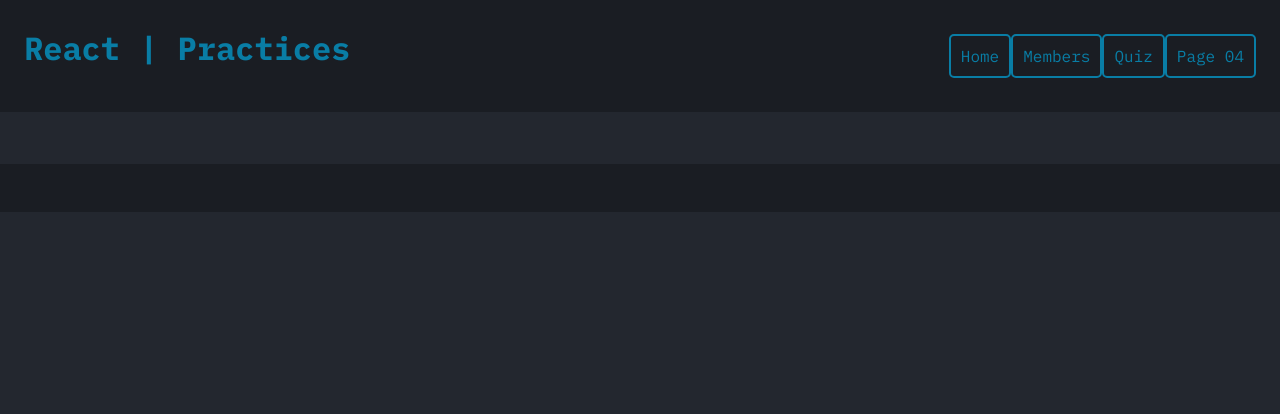
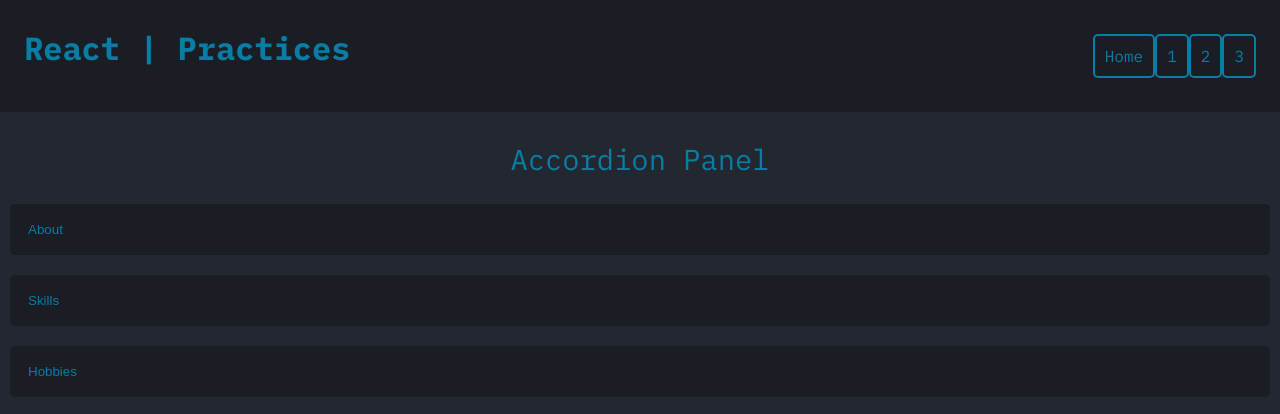
Before and after one commit to HulyaMartli/ReactExercises03-Practice, a React (Vite) app: page /accordion_panel in a window 1280 px wide. Shown: the top 414 px of the page. Built offline with nearby package versions, Linux system fonts and the light colour scheme.

Commit message:
accordion panel w react

```diff
--- a/src/App.jsx
+++ b/src/App.jsx
@@ -7,6 +7,7 @@ import { Page01 } from './pages/Page01'
 import { Page02 } from './pages/Page02'
 import { Routes, Route } from "react-router";
 import { Page03 } from './pages/Page03'
+import { Page04 } from './pages/Page04'
 
 
 function App() {
@@ -22,6 +23,7 @@ function App() {
         <Route path="/" element={<Page01/>} />
         <Route path="/members" element={<Page02/>} />
         <Route path="/quiz" element={<Page03 />} />
+        <Route path="/accordion_panel" element={<Page04 />} />
       </Routes>
     </main>
     <footer className={styles.NavFooter}></footer>
--- /dev/null
+++ b/src/assets/styles/AccordionPanel.module.css
@@ -0,0 +1,18 @@
+.Accordion{
+    cursor: pointer;
+    padding: 18px;
+    width: 100%;
+    text-align: left;
+    border: none;
+    outline: none;
+    transition: 0.4s;
+}
+
+.Panel {
+    padding: 18px;
+    background-color: lightslategrey;
+    overflow: hidden;
+    width: 100%;
+    transition: 0.4s;
+    border-radius: 5px;
+}
--- /dev/null
+++ b/src/components/AccordionPanel.jsx
@@ -0,0 +1,40 @@
+import { DATA_ME } from "../data"
+import styles from "../assets/styles/AccordionPanel.module.css"
+import { useState } from "react"
+
+export function AccordionBody() {
+
+    return (
+        <>
+        {
+            DATA_ME.map((d) => (
+                <AccordionPanel key={d.id} {...d} />
+            ))
+        }
+        </>
+
+    )
+
+}
+
+function AccordionPanel({ title, content }) {
+    const [hidden, setHidden] = useState(true)
+
+    function handleClick() {
+        if (hidden === true) {
+            setHidden(false);
+        } else {
+            setHidden(true);
+        }
+
+
+    }
+    return (
+        <>
+            <button type="button" onClick={handleClick} className={styles.Accordion}>{title}</button>
+            <div className={styles.Panel} hidden={hidden}>
+                <p>{content}</p>
+            </div>
+        </>
+    )
+}
--- a/src/components/NavMain.jsx
+++ b/src/components/NavMain.jsx
@@ -9,13 +9,13 @@ export function NavMain(){
                  <NavLink to="/">Home</NavLink>
             </li>
             <li>
-                <NavLink to="/members">Members</NavLink>
+                <NavLink to="/members">1</NavLink>
             </li>
             <li>
-                <NavLink to="/quiz">Quiz</NavLink>
+                <NavLink to="/quiz">2</NavLink>
             </li>
             <li>
-                <NavLink to="/04">Page 04</NavLink>
+                <NavLink to="/accordion_panel">3</NavLink>
             </li>
         </ul>
     </nav>
--- a/src/data.js
+++ b/src/data.js
@@ -4,4 +4,10 @@ export const DATA_MEMBERS = [
     {id:2, name:"Doruk Tokinan", isOnline:true, profession:"Frontend Developer", email:"doruk@example.com"},
     {id:3, name:"Betül Varol", isOnline:false, profession:"Frontend Developer", email:"betul@example.com"},
     {id:4, name:"Ali Can", isOnline:false, profession:"Dentist", email:"ali@example.com"}
+];
+
+export const DATA_ME = [
+    {id:0,title:"About", content:"Frontend Developer"},
+    {id:1,title:"Skills", content:"HTML5 - CSS3 - JS - React"},
+    {id:2,title:"Hobbies", content:"Photography - Gaming - Movies"}
 ]
--- a/src/pages/Page04.jsx
+++ b/src/pages/Page04.jsx
@@ -0,0 +1,10 @@
+import { AccordionBody } from "../components/AccordionPanel";
+
+export function Page04(){
+    return(
+        <section>
+            <h2>Accordion Panel</h2>
+            <AccordionBody/>
+        </section>
+    )
+}
```
Also changed, not shown: 1 other file (tests, documents, lock files or other folders).
